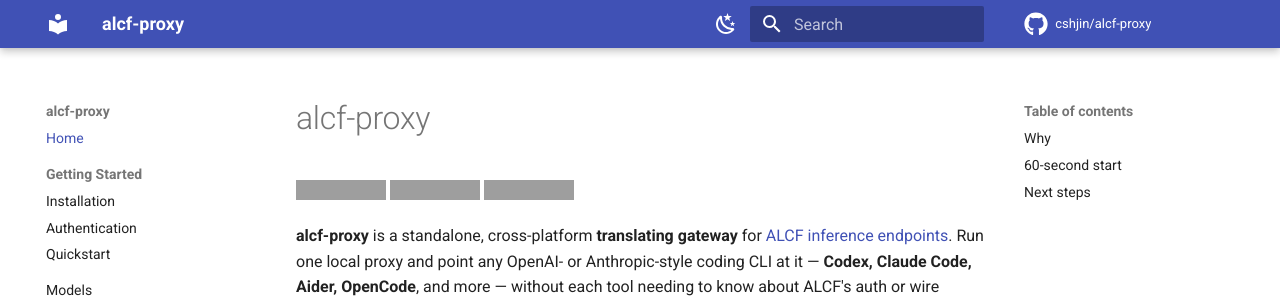
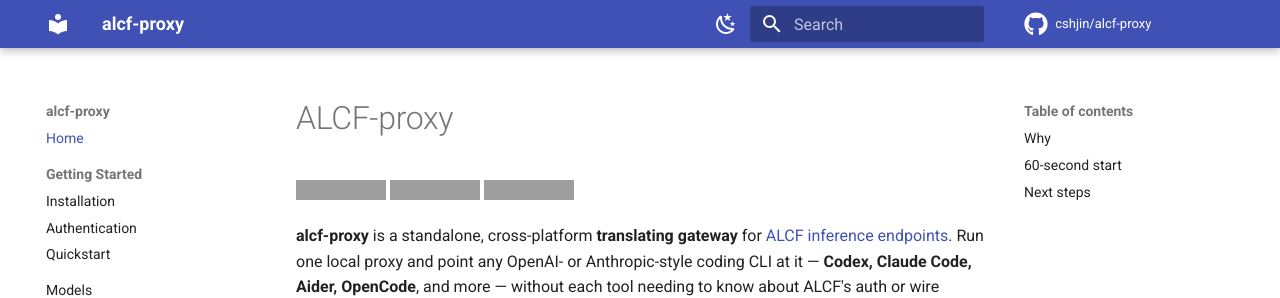
Before and after one commit to cshjin/alcf-proxy, an MkDocs documentation site: the page built from docs/index.md, in a window 1280 px wide and 900 px high, cut to the strip 0-298 px from the top of the window. Built offline with MkDocs 1.6.1 and Material for MkDocs 9.7.7, drawn with Linux system fonts in a browser that asks for light colours; comment, search, counter and statistics services are not loaded; grey boxes are pictures that could not be loaded.

Commit message:
docs: minor

```diff
--- a/docs/index.md
+++ b/docs/index.md
@@ -1,4 +1,4 @@
-# alcf-proxy
+# ALCF-proxy
 
 [![PyPI version](https://img.shields.io/pypi/v/alcf-proxy?color=green)](https://pypi.org/project/alcf-proxy/)
 [![Python versions](https://img.shields.io/pypi/pyversions/alcf-proxy)](https://pypi.org/project/alcf-proxy/)
```
